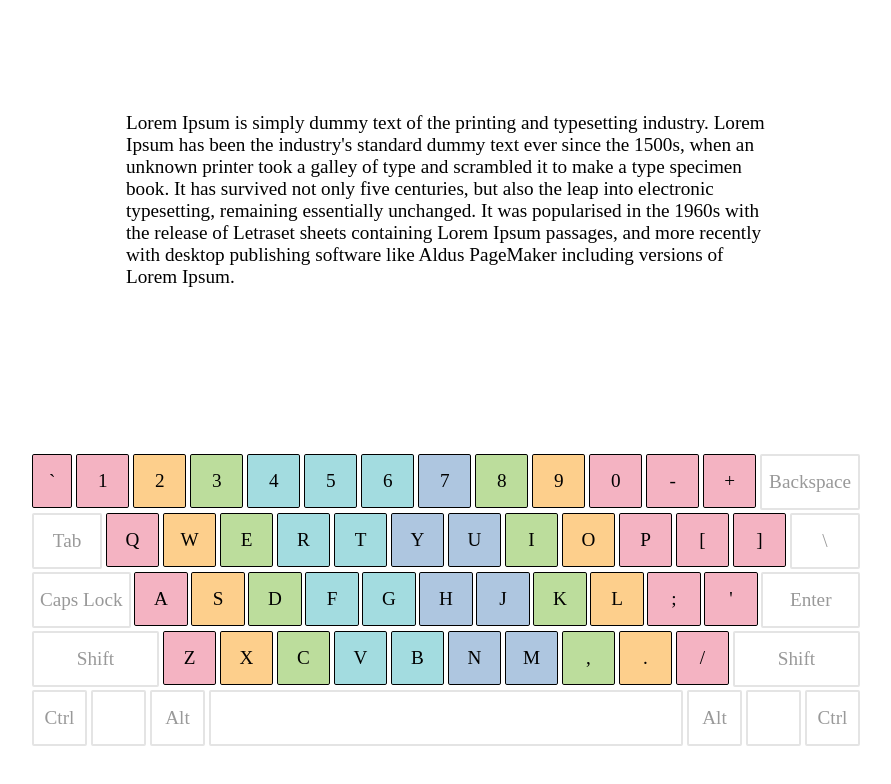
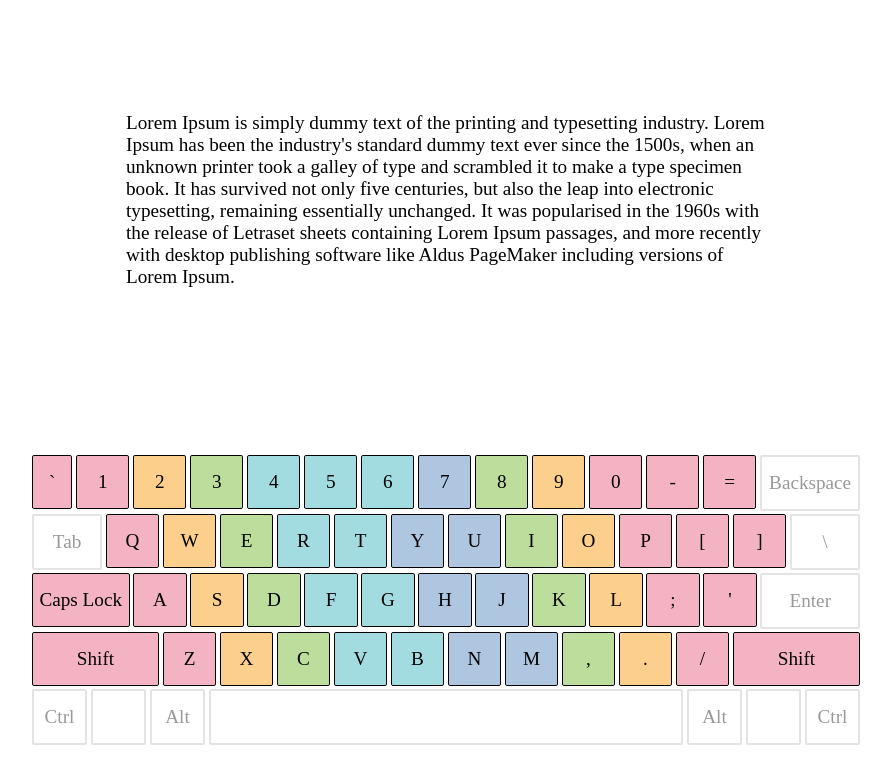
Before and after one commit to kehtolaulu/fastt, a React (Create React App) app: page / in a window 1280 px wide. Shown: the top 784 px of the page, without its empty margins (194-1085 px from the left). Built offline with nearby package versions, Linux system fonts and the light colour scheme.

Commit message:
Added a lil react

```diff
--- a/public/index.css
+++ b/public/index.css
@@ -49,15 +49,11 @@ html, body {
 
 .space {
   flex-grow: 1;
-  border: 2px solid #e4e4e4;
-  color: #999;
 }
 
 .command {
   flex-grow: 1;
   text-align: left;
-  border: 2px solid #e4e4e4;
-  color: #999;
 }
 
 .grey {
--- a/public/index.sass
+++ b/public/index.sass
@@ -41,14 +41,10 @@ html, body
 
 .space
   flex-grow: 1
-  border: 2px solid #e4e4e4
-  color: #999
 
 .command
   flex-grow: 1
   text-align: left
-  border: 2px solid #e4e4e4
-  color: #999
 
 .grey
   border: 2px solid #e4e4e4
--- a/src/components/App.js
+++ b/src/components/App.js
@@ -1,7 +1,7 @@
 import React from 'react';
 import Keyboard from './Keyboard';
 
-function App() {
+const App = () => {
     return (
         <div class="content">
             <div class="text">Lorem Ipsum is simply dummy text of the printing and typesetting industry.
@@ -9,9 +9,80 @@ function App() {
             printer took a galley of type and scrambled it to make a type specimen book.
             It has survived not only five centuries, but also the leap into electronic typesetting,
             remaining essentially unchanged. It was popularised in the 1960s with the release of Letraset
-             sheets containing Lorem Ipsum passages, and more recently with desktop publishing software
+            sheets containing Lorem Ipsum passages, and more recently with desktop publishing software
              like Aldus PageMaker including versions of Lorem Ipsum.</div>
-            <Keyboard />
+            <Keyboard
+                keys={[
+                    [
+                        { glyph: '`', color: 'finger-5', size: 'small' },
+                        { glyph: '1', color: 'finger-5', size: 'key' },
+                        { glyph: '2', color: 'finger-4', size: 'key' },
+                        { glyph: '3', color: 'finger-3', size: 'key' },
+                        { glyph: '4', color: 'finger-2-left', size: 'key' },
+                        { glyph: '5', color: 'finger-2-left', size: 'key' },
+                        { glyph: '6', color: 'finger-2-left', size: 'key' },
+                        { glyph: '7', color: 'finger-2-right', size: 'key' },
+                        { glyph: '8', color: 'finger-3', size: 'key' },
+                        { glyph: '9', color: 'finger-4', size: 'key' },
+                        { glyph: '0', color: 'finger-5', size: 'key' },
+                        { glyph: '-', color: 'finger-5', size: 'key' },
+                        { glyph: '=', color: 'finger-5', size: 'key' },
+                        { glyph: 'Backspace', color: 'grey', size: 'command' }
+                    ],
+                    [
+                        { glyph: 'Tab', color: 'grey', size: 'command' },
+                        { glyph: 'Q', color: 'finger-5', size: 'key' },
+                        { glyph: 'W', color: 'finger-4', size: 'key' },
+                        { glyph: 'E', color: 'finger-3', size: 'key' },
+                        { glyph: 'R', color: 'finger-2-left', size: 'key' },
+                        { glyph: 'T', color: 'finger-2-left', size: 'key' },
+                        { glyph: 'Y', color: 'finger-2-right', size: 'key' },
+                        { glyph: 'U', color: 'finger-2-right', size: 'key' },
+                        { glyph: 'I', color: 'finger-3', size: 'key' },
+                        { glyph: 'O', color: 'finger-4', size: 'key' },
+                        { glyph: 'P', color: 'finger-5', size: 'key' },
+                        { glyph: '[', color: 'finger-5', size: 'key' },
+                        { glyph: ']', color: 'finger-5', size: 'key' },
+                        { glyph: '\\', color: 'grey', size: 'command' },
+                    ],
+                    [
+                        { glyph: 'Caps Lock', color: 'finger-5', size: 'command' },
+                        { glyph: 'A', color: 'finger-5', size: 'key' },
+                        { glyph: 'S', color: 'finger-4', size: 'key' },
+                        { glyph: 'D', color: 'finger-3', size: 'key' },
+                        { glyph: 'F', color: 'finger-2-left', size: 'key' },
+                        { glyph: 'G', color: 'finger-2-left', size: 'key' },
+                        { glyph: 'H', color: 'finger-2-right', size: 'key' },
+                        { glyph: 'J', color: 'finger-2-right', size: 'key' },
+                        { glyph: 'K', color: 'finger-3', size: 'key' },
+                        { glyph: 'L', color: 'finger-4', size: 'key' },
+                        { glyph: ';', color: 'finger-5', size: 'key' },
+                        { glyph: '\'', color: 'finger-5', size: 'key' },
+                        { glyph: 'Enter', color: 'grey', size: 'command' },
+                    ],
+                    [
+                        { glyph: 'Shift', color: 'finger-5', size: 'command' },
+                        { glyph: 'Z', color: 'finger-5', size: 'key' },
+                        { glyph: 'X', color: 'finger-4', size: 'key' },
+                        { glyph: 'C', color: 'finger-3', size: 'key' },
+                        { glyph: 'V', color: 'finger-2-left', size: 'key' },
+                        { glyph: 'B', color: 'finger-2-left', size: 'key' },
+                        { glyph: 'N', color: 'finger-2-right', size: 'key' },
+                        { glyph: 'M', color: 'finger-2-right', size: 'key' },
+                        { glyph: ',', color: 'finger-3', size: 'key' },
+                        { glyph: '.', color: 'finger-4', size: 'key' },
+                        { glyph: '/', color: 'finger-5', size: 'key' },
+                        { glyph: 'Shift', color: 'finger-5', size: 'command' },
+                    ], [
+                        { glyph: 'Ctrl', color: 'grey', size: 'key' },
+                        { glyph: '', color: 'grey', size: 'key' },
+                        { glyph: 'Alt', color: 'grey', size: 'key' },
+                        { glyph: '', color: 'grey', size: 'space' },
+                        { glyph: 'Alt', color: 'grey', size: 'key' },
+                        { glyph: '', color: 'grey', size: 'key' },
+                        { glyph: 'Ctrl', color: 'grey', size: 'key' }
+                    ]]}
+            />
         </div>
     );
 }
--- /dev/null
+++ b/src/components/Key.js
@@ -0,0 +1,20 @@
+import React from 'react';
+
+class Key extends React.Component {
+    constructor(props) {
+        super(props);
+        this.state = {
+            clicked: "false"
+        };
+    }
+
+    render() {
+        return (
+            <div class={"key " + this.props.size + " " + this.props.color}>
+                {this.props.glyph}
+            </div >
+        );
+    }
+}
+
+export default Key;
--- a/src/components/Keyboard.js
+++ b/src/components/Keyboard.js
@@ -1,80 +1,14 @@
 import React from 'react';
+import Row from './Row';
 
-function Keyboard() {
-    return (
-        <div class="keyboard">
-            <div class="keyboard-row">
-                <div class="key small finger-5">`</div>
-                <div class="key finger-5">1</div>
-                <div class="key finger-4">2</div>
-                <div class="key finger-3">3</div>
-                <div class="key finger-2-left">4</div>
-                <div class="key finger-2-left">5</div>
-                <div class="key finger-2-left">6</div>
-                <div class="key finger-2-right">7</div>
-                <div class="key finger-3">8</div>
-                <div class="key finger-4">9</div>
-                <div class="key finger-5">0</div>
-                <div class="key finger-5">-</div>
-                <div class="key finger-5">+</div>
-                <div class="key command">Backspace</div>
-            </div>
-            <div class="keyboard-row">
-                <div class="key command">Tab</div>
-                <div class="key finger-5">Q</div>
-                <div class="key finger-4">W</div>
-                <div class="key finger-3">E</div>
-                <div class="key finger-2-left">R</div>
-                <div class="key finger-2-left">T</div>
-                <div class="key finger-2-right">Y</div>
-                <div class="key finger-2-right">U</div>
-                <div class="key finger-3">I</div>
-                <div class="key finger-4">O</div>
-                <div class="key finger-5">P</div>
-                <div class="key finger-5">[</div>
-                <div class="key finger-5">]</div>
-                <div class="key command">\</div>
-            </div>
-            <div class="keyboard-row">
-                <div class="key command">Caps Lock</div>
-                <div class="key finger-5">A</div>
-                <div class="key finger-4">S</div>
-                <div class="key finger-3">D</div>
-                <div class="key finger-2-left">F</div>
-                <div class="key finger-2-left">G</div>
-                <div class="key finger-2-right">H</div>
-                <div class="key finger-2-right">J</div>
-                <div class="key finger-3">K</div>
-                <div class="key finger-4">L</div>
-                <div class="key finger-5">;</div>
-                <div class="key finger-5">'</div>
-                <div class="key command right">Enter</div>
-            </div>
-            <div class="keyboard-row">
-                <div class="key command">Shift</div>
-                <div class="key finger-5">Z</div>
-                <div class="key finger-4">X</div>
-                <div class="key finger-3">C</div>
-                <div class="key finger-2-left">V</div>
-                <div class="key finger-2-left">B</div>
-                <div class="key finger-2-right">N</div>
-                <div class="key finger-2-right">M</div>
-                <div class="key finger-3">,</div>
-                <div class="key finger-4">.</div>
-                <div class="key finger-5">/</div>
-                <div class="key command right">Shift</div>
-            </div>
-            <div class="keyboard-row">
-                <div class="key grey">Ctrl</div>
-                <div class="key grey"></div>
-                <div class="key grey">Alt</div>
-                <div class="key space"></div>
-                <div class="key grey">Alt</div>
-                <div class="key grey"></div>
-                <div class="key grey">Ctrl</div>
-            </div>
-        </div >
-    );
-}
+const Keyboard = ({ keys }) => (
+    <div class="keyboard">
+        <Row keys={keys[0]} />
+        <Row keys={keys[1]} />
+        <Row keys={keys[2]} />
+        <Row keys={keys[3]} />
+        <Row keys={keys[4]} />
+    </div >
+);
 
 export default Keyboard;
--- /dev/null
+++ b/src/components/Row.js
@@ -0,0 +1,16 @@
+import React from 'react';
+import Key from './Key';
+
+const Row = ({ keys }) => (
+    <div className="keyboard-row">
+        {keys.map(key => (
+            <Key
+                glyph={key.glyph}
+                color={key.color}
+                size={key.size}
+            />
+        ))}
+    </div>
+);
+
+export default Row;
```
Also changed, not shown: 1 other file (tests, documents, lock files or other folders).
